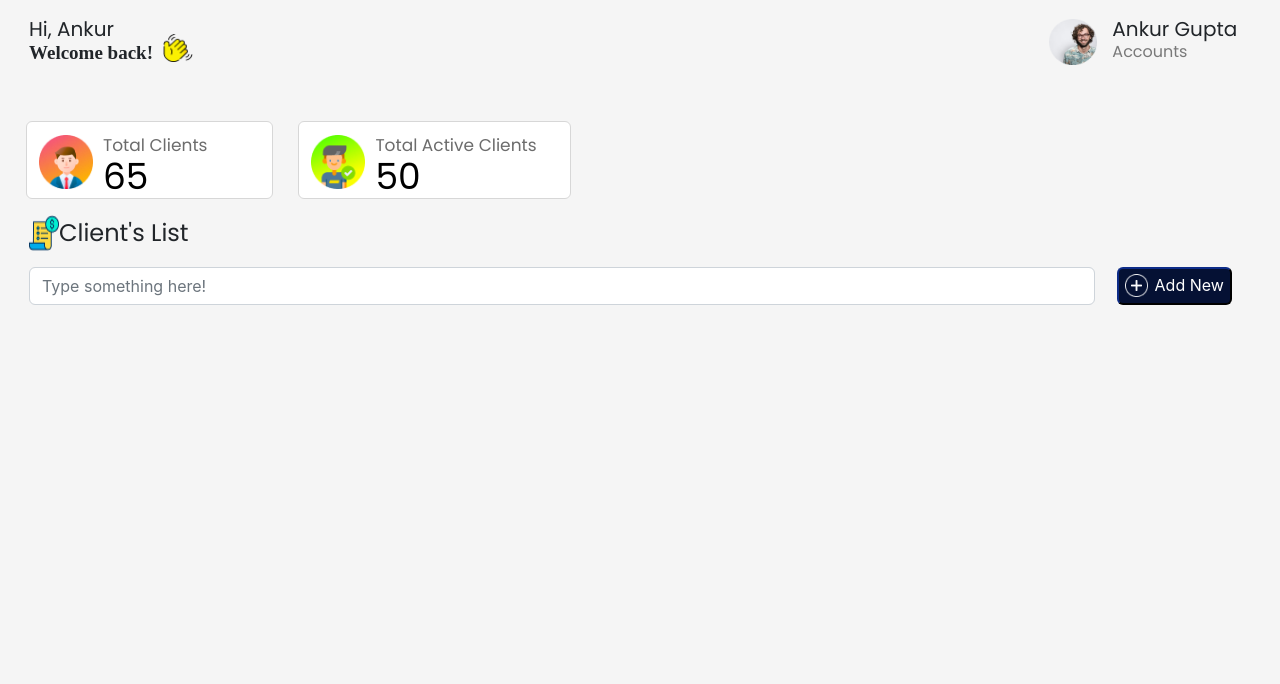
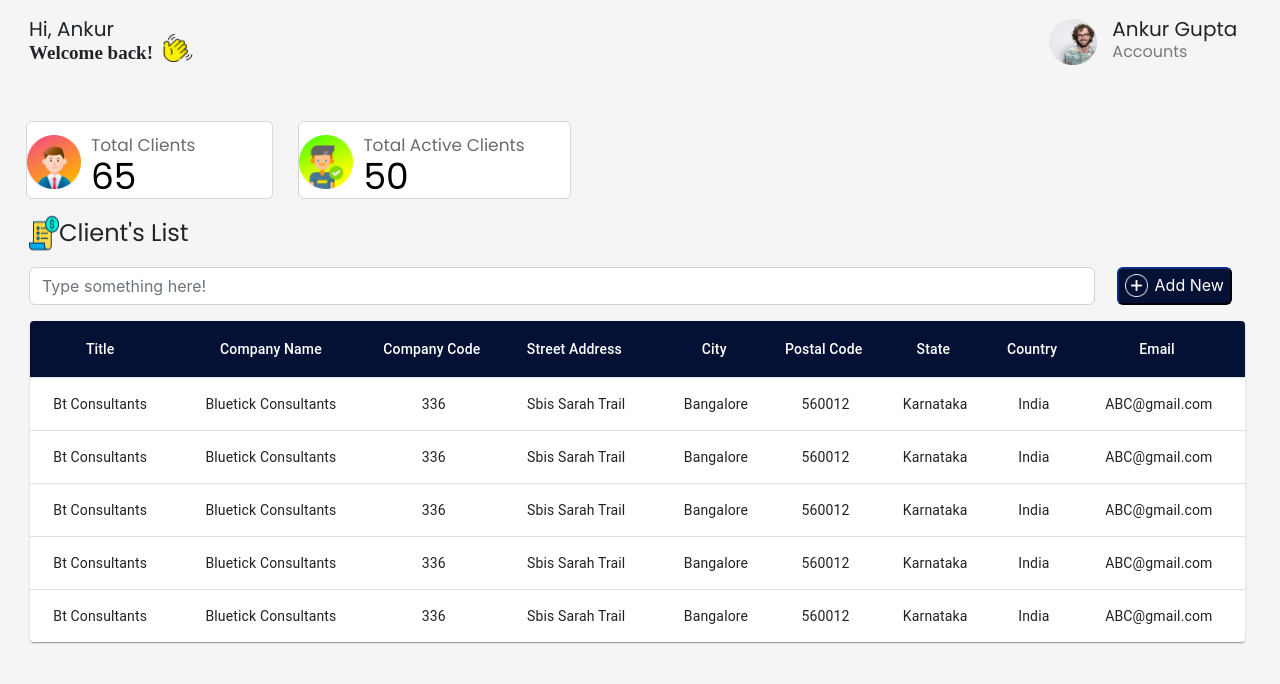
Before and after one commit to akashkumarbtc/FMS-fe, a React (Create React App) app: page /accounts in a window 1280 px wide. Shown: the top 684 px of the page. Built offline with nearby package versions, Linux system fonts and the light colour scheme.

Commit message:
ui_changes

```diff
--- a/package.json
+++ b/package.json
@@ -3,6 +3,9 @@
   "version": "0.1.0",
   "private": true,
   "dependencies": {
+    "@emotion/react": "^11.10.5",
+    "@emotion/styled": "^11.10.5",
+    "@mui/material": "^5.10.13",
     "@testing-library/jest-dom": "^5.16.5",
     "@testing-library/react": "^13.4.0",
     "@testing-library/user-event": "^13.5.0",
--- a/src/components/Accounts.js
+++ b/src/components/Accounts.js
@@ -1,4 +1,4 @@
-import React from "react";
+import * as React from 'react';
 import "../css/accounts.css"
 import wavingHand from "../assets/wavingHand.png"
 import accountsSettings from "../assets/accountsSettings.png"
@@ -6,10 +6,44 @@ import totalClients from "../assets/totalClients.png"
 import activeClients from "../assets/activeClients.png"
 import clientsListIcon from "../assets/clientsListIcon.png"
 import addNewIcon from "../assets/addNewIcon.png"
+import Table from '@mui/material/Table';
+import TableBody from '@mui/material/TableBody';
+import TableCell, { tableCellClasses } from '@mui/material/TableCell';
+import { styled } from '@mui/material/styles';
+import TableContainer from '@mui/material/TableContainer';
+import TableHead from '@mui/material/TableHead';
+import TableRow from '@mui/material/TableRow';
+import Paper from '@mui/material/Paper';
+
+const StyledTableCell = styled(TableCell)(({ theme }) => ({
+  [`&.${tableCellClasses.head}`]: {
+    backgroundColor: '#051134',
+    color: theme.palette.common.white,
+    padding:'0px',
+    paddingBottom:'16px',
+    paddingTop:'16px'
+
+  },
+  [`&.${tableCellClasses.body}`]: {
+    fontSize: 14,
+  }
+}));
+
+function createData(title, companyName, companyCode, streetAdress, city, postalCode, state, country, email) {
+  return { title, companyName, companyCode, streetAdress, city, postalCode, state, country, email};
+}
+
+const rows = [
+  createData('Bt Consultants', 'Bluetick Consultants', 336, 'Sbis Sarah Trail', 'Bangalore', 560012, 'Karnataka', 'India', 'ABC@gmail.com'),
+  createData('Bt Consultants', 'Bluetick Consultants', 336, 'Sbis Sarah Trail', 'Bangalore', 560012, 'Karnataka', 'India', 'ABC@gmail.com'),
+  createData('Bt Consultants', 'Bluetick Consultants', 336, 'Sbis Sarah Trail', 'Bangalore', 560012, 'Karnataka', 'India', 'ABC@gmail.com'),
+  createData('Bt Consultants', 'Bluetick Consultants', 336, 'Sbis Sarah Trail', 'Bangalore', 560012, 'Karnataka', 'India', 'ABC@gmail.com'),
+  createData('Bt Consultants', 'Bluetick Consultants', 336, 'Sbis Sarah Trail', 'Bangalore', 560012, 'Karnataka', 'India', 'ABC@gmail.com'),
+];
 
 const Accounts = () => {
-  return <div style={{ width: "100%", height: "100%" }}>
-    <div className="wrapper" style={{ padding: '17px', background: "#F5F5F5" }}>
+  return <div style={{ width: "100%", height: "100vh" }}>
+    <div className="wrapper" style={{ padding: '17px',height:'100vh', background: "#F5F5F5" }}>
       <div className="container-fluid" style={{ height: '100vh' }}>
         <div className="main-header">
           <div className="admin-header">
@@ -54,7 +88,43 @@ const Accounts = () => {
             </div>
             <button className=" add-new-client"><img className="add-new-icon" src={addNewIcon} alt="addNewIcon" />Add New</button>
         </div>
-        <div className="row mt-2"></div>
+        <div className="row mt-3">
+        <TableContainer component={Paper}>
+      <Table sx={{ minWidth: 650, maxHeight:300 }} aria-label="simple table">
+        <TableHead>
+          <TableRow>
+            <StyledTableCell sx={{lineHeight:'20px', padding:'5px'}} align="center">Title</StyledTableCell >
+            <StyledTableCell  align="center">Company Name</StyledTableCell >
+            <StyledTableCell  align="center">Company Code&nbsp;</StyledTableCell >
+            <StyledTableCell  align="center">Street Address&nbsp;</StyledTableCell >
+            <StyledTableCell  align="center">City&nbsp;</StyledTableCell >
+            <StyledTableCell  align="center">Postal Code&nbsp;</StyledTableCell >
+            <StyledTableCell  align="center">State&nbsp;</StyledTableCell >
+            <StyledTableCell  align="center">Country&nbsp;</StyledTableCell >
+            <StyledTableCell  align="center">Email&nbsp;</StyledTableCell >
+          </TableRow>
+        </TableHead>
+        <TableBody>
+          {rows.map((row) => (
+            <TableRow
+              key={row.name}
+              sx={{ '&:last-child td, &:last-child th': { border: 0 } }}
+            >
+              <TableCell sx={{ padding:'10px'}} align="center">{row.title}</TableCell>
+              <TableCell align="center">{row.companyName}</TableCell>
+              <TableCell align="center">{row.companyCode}</TableCell>
+              <TableCell align="center">{row.streetAdress}</TableCell>
+              <TableCell align="center">{row.city}</TableCell>
+              <TableCell align="center">{row.postalCode}</TableCell>
+              <TableCell align="center">{row.state}</TableCell>
+              <TableCell align="center">{row.country}</TableCell>
+              <TableCell align="center">{row.email}</TableCell>
+            </TableRow>
+          ))}
+        </TableBody>
+      </Table>
+    </TableContainer>
+        </div>
       </div>
     </div>
   </div>;
--- a/src/css/accounts.css
+++ b/src/css/accounts.css
@@ -139,3 +139,14 @@
     margin-right: 7px;
     margin-bottom: 3px;
 }
+.css-11xur9t-MuiPaper-root-MuiTableContainer-root{
+    width: 97.5% !important;
+    margin-left: 13px !important;
+}
+.row > *{
+    padding-left: 0px !important;
+    padding-right: 0px !important;
+}
+.css-11xur9t-MuiPaper-root-MuiTableContainer-root{
+    max-height: 325px !important;
+}
```
Also changed, not shown: 1 other file (tests, documents, lock files or other folders).
